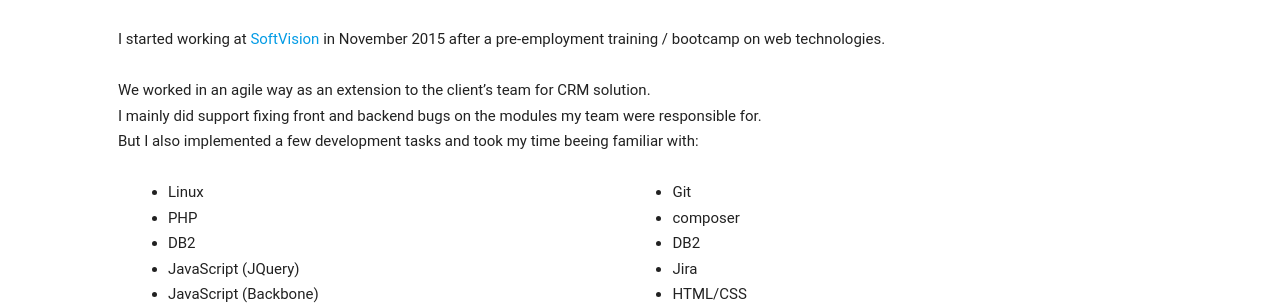
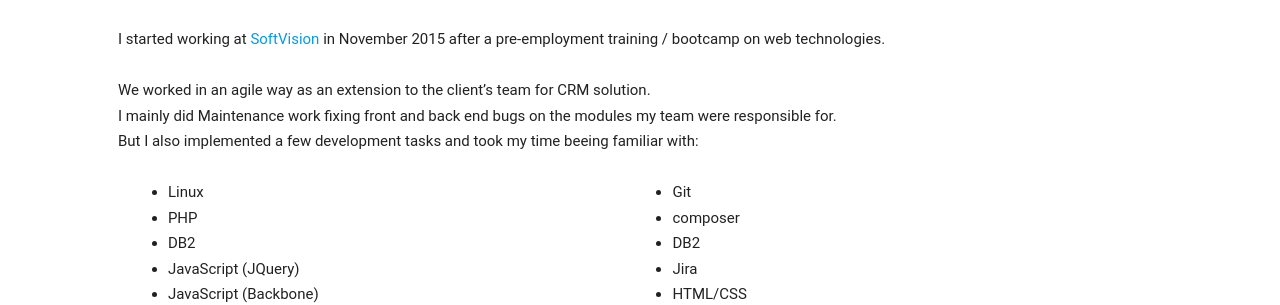
Before and after one commit to suciusergiu94/blog, a Jekyll site: the page built from _posts/work-experience/2015-09-10-job-softvision.markdown, in a window 1280 px wide. Shown: the part 240-545 px from the top of the page. Built offline with Jekyll 4.4.1, drawn with Linux system fonts in a browser that asks for light colours.

Commit message:
rephrasing

```diff
--- a/_posts/work-experience/2015-09-10-job-softvision.markdown
+++ b/_posts/work-experience/2015-09-10-job-softvision.markdown
@@ -10,7 +10,7 @@
 <br />
 <br />
 We worked in an agile way as an extension to the client's team for CRM solution.<br />
-I mainly did support fixing front and backend bugs on the modules my team were responsible for.
+I mainly did Maintenance work fixing front and back end bugs on the modules my team were responsible for.
 <br />
 But I also implemented a few development tasks and took my time beeing familiar with:
 <br />
```
